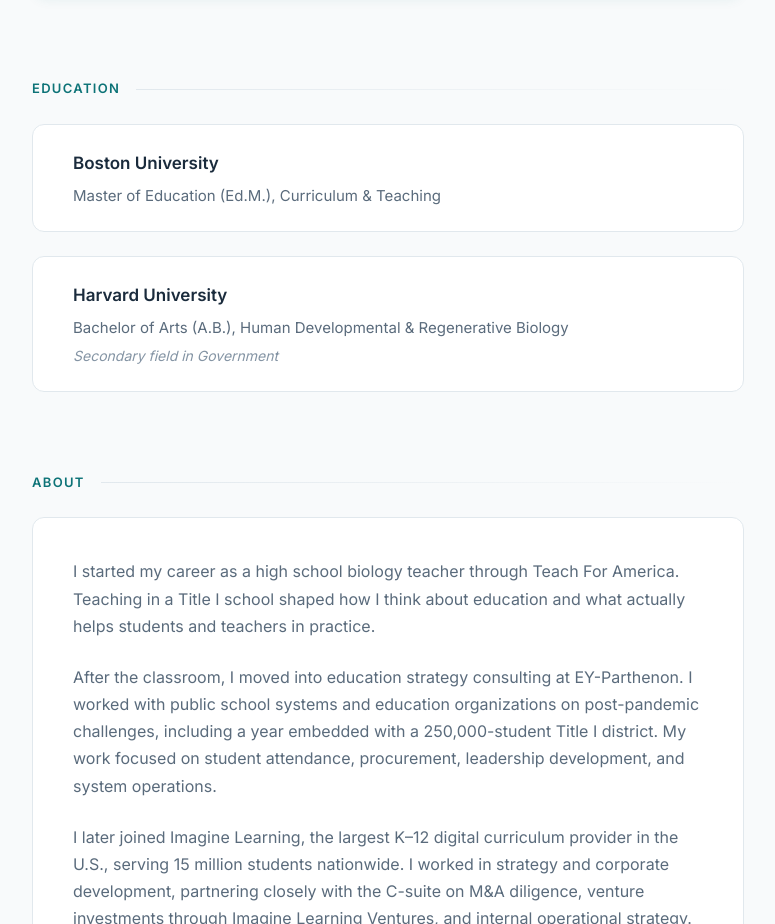
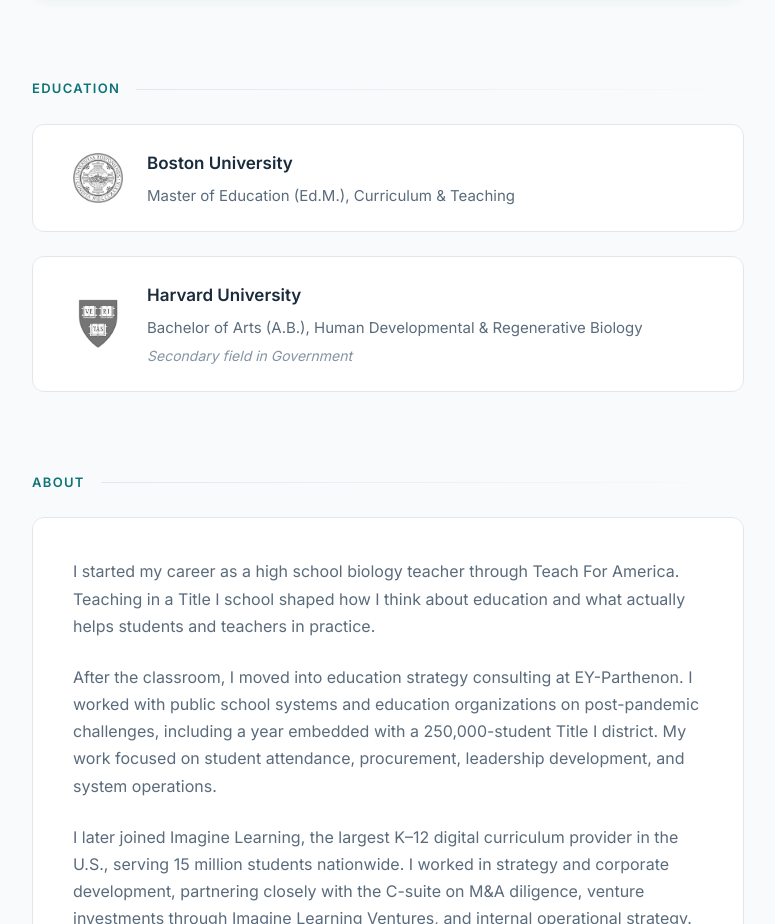
Before and after one commit to lucascoccodelgado/personalwebsite, a React (Vite) app: page / in a window 1280 px wide. Shown: the part 2340-3264 px from the top of the page, without its empty margins (252-1027 px from the left). Built offline with nearby package versions, Linux system fonts and the light colour scheme.

Commit message:
Add school logos to education section with greyscale hover effect

```diff
--- a/src/App.css
+++ b/src/App.css
@@ -305,6 +305,28 @@
   padding: var(--spacing-md) var(--spacing-lg);
   animation: fadeInUp 0.5s ease-out both;
   transition: all var(--transition);
+  display: flex;
+  align-items: center;
+  gap: var(--spacing-md);
+}
+
+.education-logo {
+  width: 50px;
+  height: 50px;
+  object-fit: contain;
+  flex-shrink: 0;
+  filter: grayscale(100%);
+  opacity: 0.7;
+  transition: all var(--transition);
+}
+
+.education-item:hover .education-logo {
+  filter: grayscale(0%);
+  opacity: 1;
+}
+
+.education-details {
+  flex: 1;
 }
 
 .education-item:nth-child(1) { animation-delay: 0.2s; }
--- a/src/App.jsx
+++ b/src/App.jsx
@@ -58,11 +58,13 @@
   {
     school: 'Boston University',
     degree: 'Master of Education (Ed.M.), Curriculum & Teaching',
+    logo: '/BU-logo.png',
   },
   {
     school: 'Harvard University',
     degree: 'Bachelor of Arts (A.B.), Human Developmental & Regenerative Biology',
     note: 'Secondary field in Government',
+    logo: '/Harvard-logo.png',
   },
 ]
 
@@ -175,12 +177,15 @@
   )
 }
 
-function EducationCard({ school, degree, note }) {
+function EducationCard({ school, degree, note, logo }) {
   return (
     <div className="education-item">
-      <h3 className="education-school">{school}</h3>
-      <p className="education-degree">{degree}</p>
-      {note && <p className="education-note">{note}</p>}
+      {logo && <img src={logo} alt={`${school} logo`} className="education-logo" />}
+      <div className="education-details">
+        <h3 className="education-school">{school}</h3>
+        <p className="education-degree">{degree}</p>
+        {note && <p className="education-note">{note}</p>}
+      </div>
     </div>
   )
 }
```
Also changed, not shown: public/BU-logo.png (added), public/Harvard-Logo.png (added).
